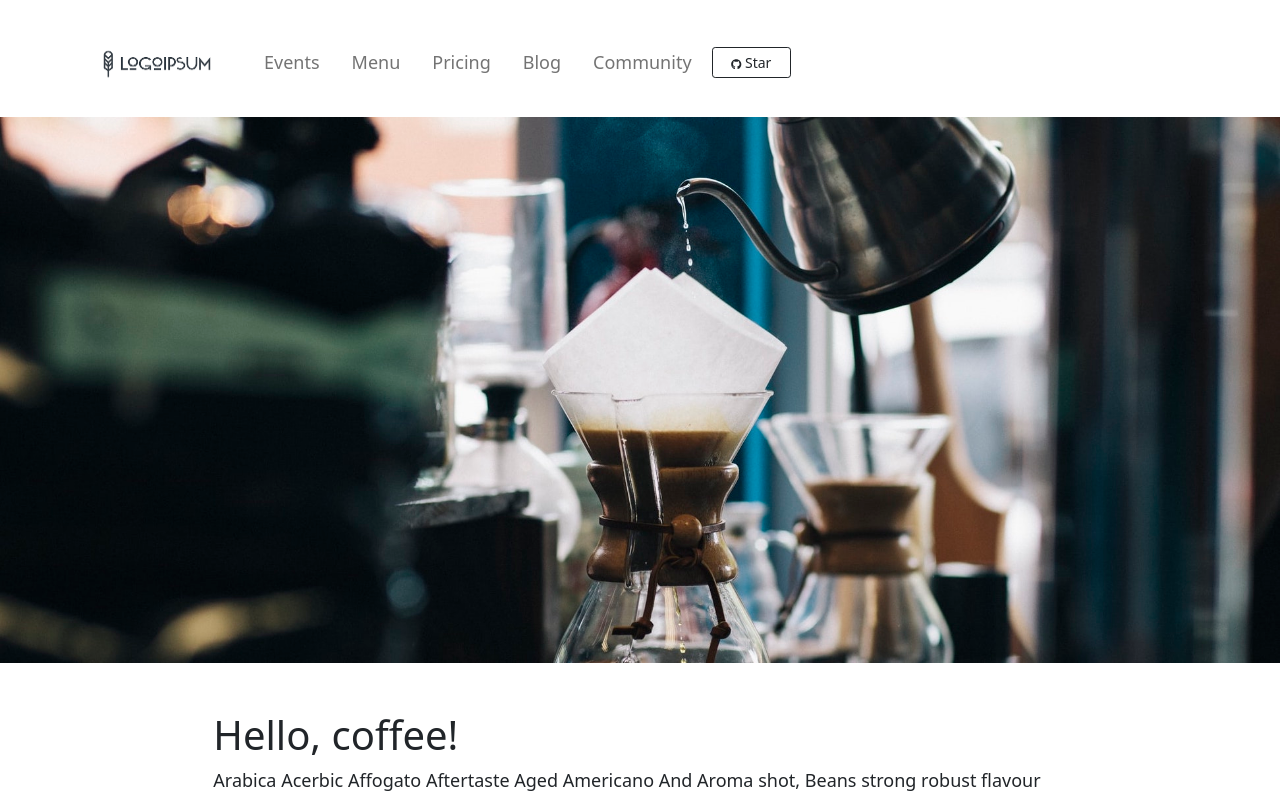
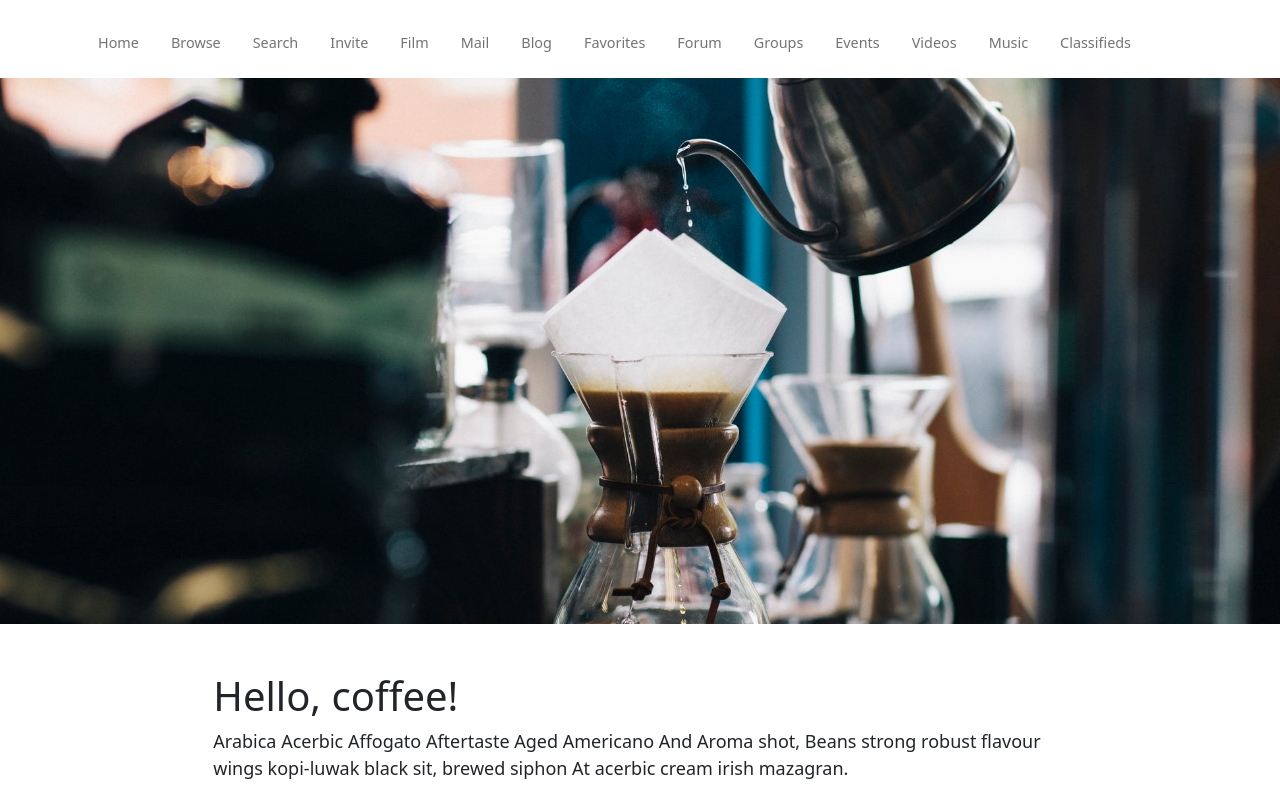
Before and after one commit to mikegoldberg/nextjs-react-example, a Next.js app: page / in a window 1280 px wide. Shown: the top 796 px of the page. Built offline with nearby package versions, Linux system fonts and the light colour scheme.

Commit message:
feature: added navigation component

```diff
--- a/components/navigation.js
+++ b/components/navigation.js
@@ -12,74 +12,41 @@ import {
 import { FontAwesomeIcon } from "@fortawesome/react-fontawesome";
 import Link from "next/link";
 
+const navigationLinks = [
+  'Home',
+  'Browse',
+  'Search',
+  'Invite',
+  'Film',
+  'Mail',
+  'Blog',
+  'Favorites',
+  'Forum',
+  'Groups',
+  'Events',
+  'Videos',
+  'Music',
+  'Classifieds'
+].map(name => ({ name, slug: name.toLowerCase() }));
+
 export default function Navigation() {
   return (
     <header>
       <Container>
         <Navbar variant="light" expand="md">
-          <Navbar.Brand className="pt-3">
-            <Link href="/">
-              <a>
-                <Image
-                  src="/logo-ipsum.png"
-                  alt="Grouparoo Logo"
-                  width={150}
-                  height={80}
-                />
-              </a>
-            </Link>
-            <span className="d-none">Company</span>
-          </Navbar.Brand>
           <Navbar.Toggle aria-controls="basic-navbar-nav" />
           <Navbar.Collapse id="basic-navbar-nav">
             <Nav className="ml-auto mt-2">
-              <Nav.Link>
-                <Link href="/events">
-                  <a className="nav-link" role="button">
-                    Events
-                  </a>
-                </Link>
-              </Nav.Link>
-
-              <Nav.Link>
-                <Link href="/ menu">
-                  <a className="nav-link" role="button">
-                    Menu
-                  </a>
-                </Link>
-              </Nav.Link>
-              <Nav.Link>
-                <Link href="/pricing">
-                  <a className="nav-link" role="button">
-                    Pricing
-                  </a>
-                </Link>
-              </Nav.Link>
-              <Nav.Link>
-                <Link href="/blog">
-                  <a className="nav-link" role="button">
-                    Blog
-                  </a>
-                </Link>
-              </Nav.Link>
-              <Nav.Link>
-                <Link href="/community">
-                  <a className="nav-link d-md-none d-lg-block" role="button">
-                    Community
-                  </a>
-                </Link>
-              </Nav.Link>
+              {navigationLinks.map(link => (
+                <Nav.Link key={link.name}>
+                  <Link href={`/#${link.slug}`}>
+                    <a className="nav-link sm" role="button">
+                      {link.name}
+                    </a>
+                  </Link>
+                </Nav.Link>
+              ))}
             </Nav>
-            <a
-              href="https://github.com/grouparoo/grouparoo"
-              target="_blank"
-              rel="noreferrer"
-              className="col-sm-12 d-md-none d-lg-inline-block col-lg-1 p-0 mx-lg-1 mx-0 mt-2"
-            >
-              <Button variant="outline-dark" size="sm" className="w-100">
-                <FontAwesomeIcon icon={["fab", "github"]} size="xs" /> Star
-              </Button>
-            </a>
           </Navbar.Collapse>
         </Navbar>
       </Container>
--- a/styles/styles.scss
+++ b/styles/styles.scss
@@ -18,6 +18,10 @@ body {
 
 header {
   font-weight: 400;
+  font-size: .8em;
+  a:hover {
+    text-decoration: underline;
+  }
 }
 
 .parallax {
```
